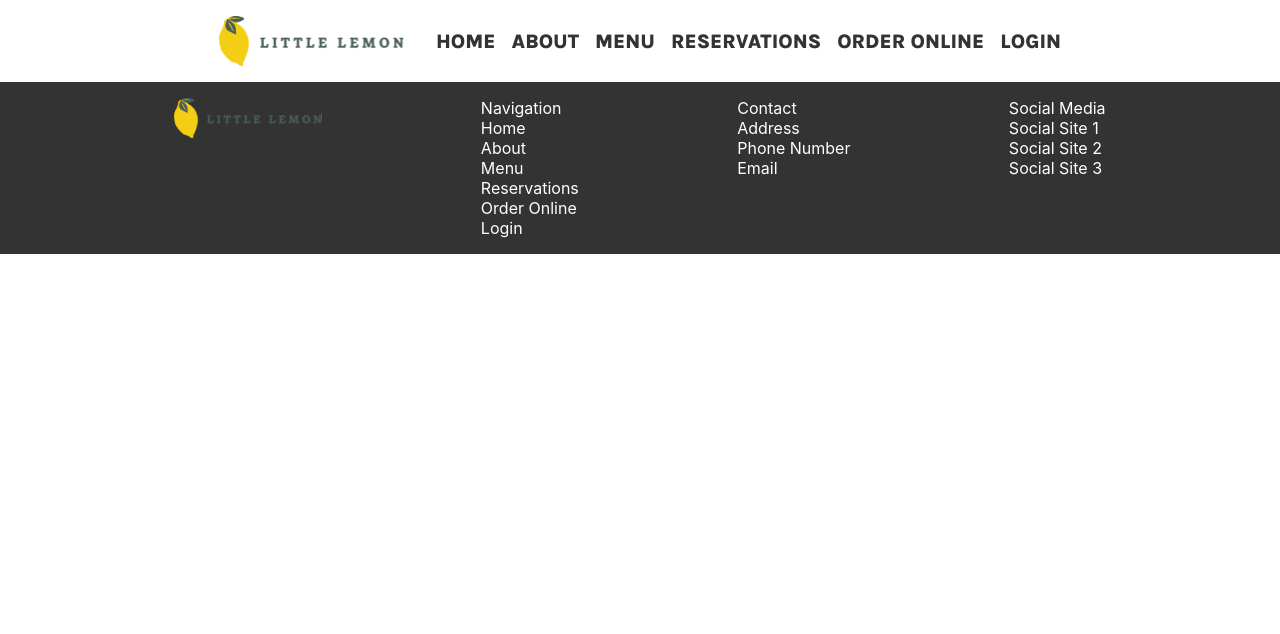
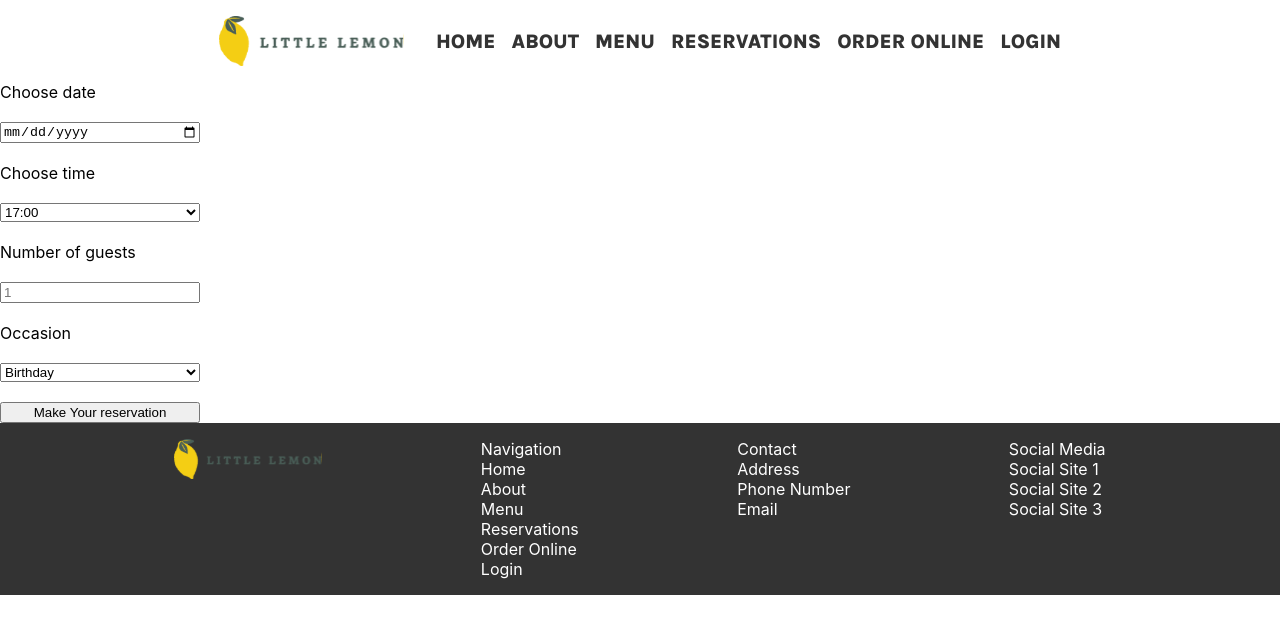
Before and after one commit to drrand/meta_capstone, a React (Create React App) app: page /Reservations in a window 1280 px wide. Shown: the top 634 px of the page. Built offline with nearby package versions, Linux system fonts and the light colour scheme; a web font is replaced by a local one.

Commit message:
connected first version of booking form component

```diff
--- /dev/null
+++ b/src/BookingForm.js
@@ -0,0 +1,72 @@
+import { useEffect, useState } from "react";
+
+const BookingForm = () => {
+
+    const [formState, setFormState] = useState({
+        resDate: '',
+        resTime: '',
+        guests: '',
+        occasion: ''
+    });
+
+    function handleChange(event) {
+        const { name, value } = event.target;
+        // Handle form changes
+        setFormState((prevState) => (
+            {...prevState,[name]: value  }
+        ))
+    }
+
+    useEffect(() => console.log(formState), [formState])
+
+    return (
+        <form style={{
+            display: 'grid',
+            maxWidth: '200px',
+            gap: '20px'
+        }}>
+            <label htmlFor="resDate">Choose date</label>
+            <input
+                name="resDate"
+                type="date"
+                id="resDate"
+                onChange={handleChange}
+                value={formState.resDate}
+                />
+            <label htmlFor="resTime">Choose time</label>
+            <select
+                name="resTime"
+                id="resTime"
+                onChange={handleChange}>
+                <option>17:00</option>
+                <option>18:00</option>
+                <option>19:00</option>
+                <option>20:00</option>
+                <option>21:00</option>
+                <option>22:00</option>
+            </select>
+            <label htmlFor="guests">Number of guests</label>
+            <input
+                name="guests"
+                type="number"
+                placeholder="1"
+                min="1"
+                max="10"
+                id="guests"
+                onChange={handleChange}
+                />
+            <label htmlFor="occasion">Occasion</label>
+            <select
+                name="occasion"
+                id="occasion"
+                onChange={handleChange}
+                >
+                <option>Birthday</option>
+                <option>Anniversary</option>
+            </select>
+            <input type="submit" value="Make Your reservation" />
+        </form>
+    )
+}
+
+export default BookingForm;
--- /dev/null
+++ b/src/BookingPage.js
@@ -0,0 +1,9 @@
+import BookingForm from "./BookingForm";
+
+const BookingPage = () => {
+    return (
+        <BookingForm />
+    )
+}
+
+export default BookingPage;
--- a/src/Main.js
+++ b/src/Main.js
@@ -2,12 +2,14 @@ import { Route, Routes } from 'react-router';
 import './Main.css';
 import Homepage from './Homepage';
 import OrderOnline from './OrderOnline';
+import BookingPage from './BookingPage';
 
 
 const Main = () => {
     return (
         <Routes>
             <Route path="/" element={<Homepage />} />
+            <Route path="/Reservations" element={<BookingPage />} />
             <Route path="/OrderOnline" element={<OrderOnline />} />
         </Routes>
     )
--- a/src/Nav.js
+++ b/src/Nav.js
@@ -8,7 +8,7 @@ const Nav = () => {
                 <li><Link className="navEl" to="/">Home</Link></li>
                 <li><a>About</a></li>
                 <li><a>Menu</a></li>
-                <li><a>Reservations</a></li>
+                <li><Link className="navEl" to="/Reservations">Reservations</Link></li>
                 <li><Link className="navEl" to="/OrderOnline">Order Online</Link></li>
                 <li><a>Login</a></li>
             </ul>
```
